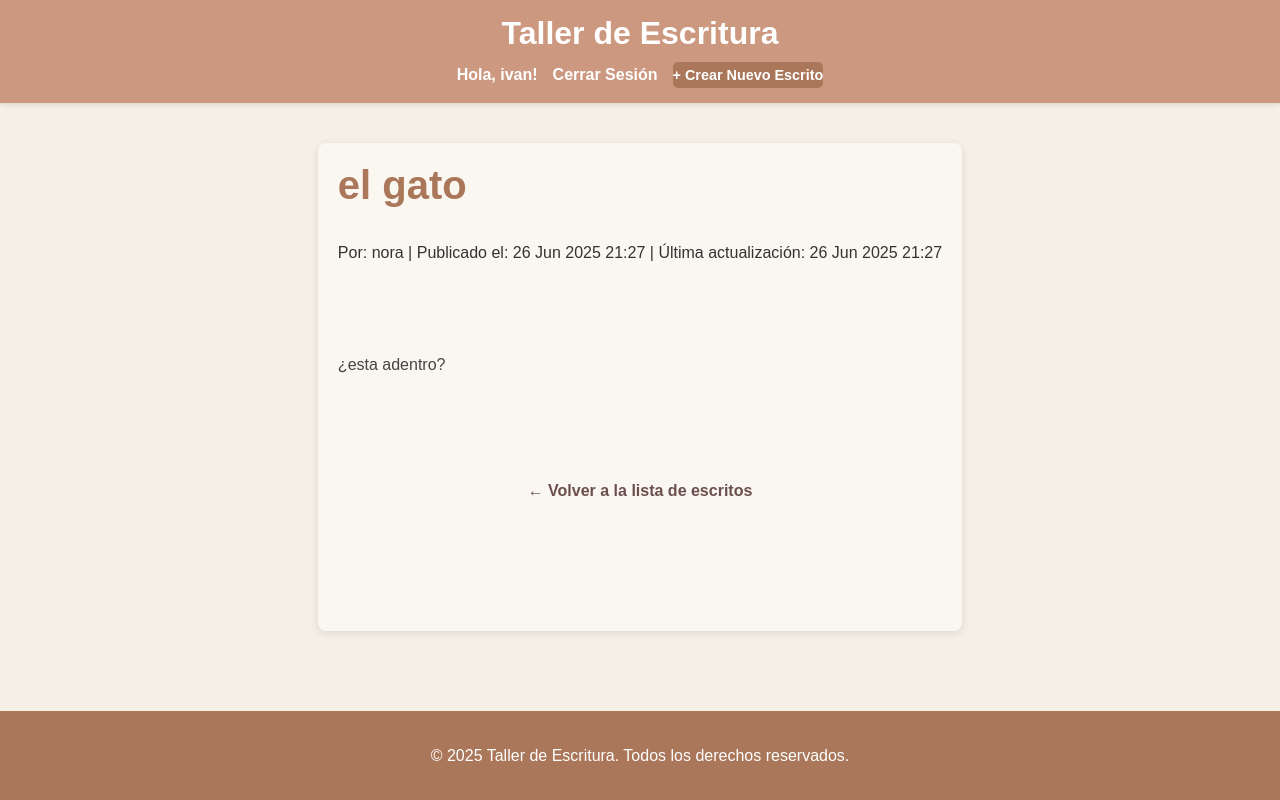
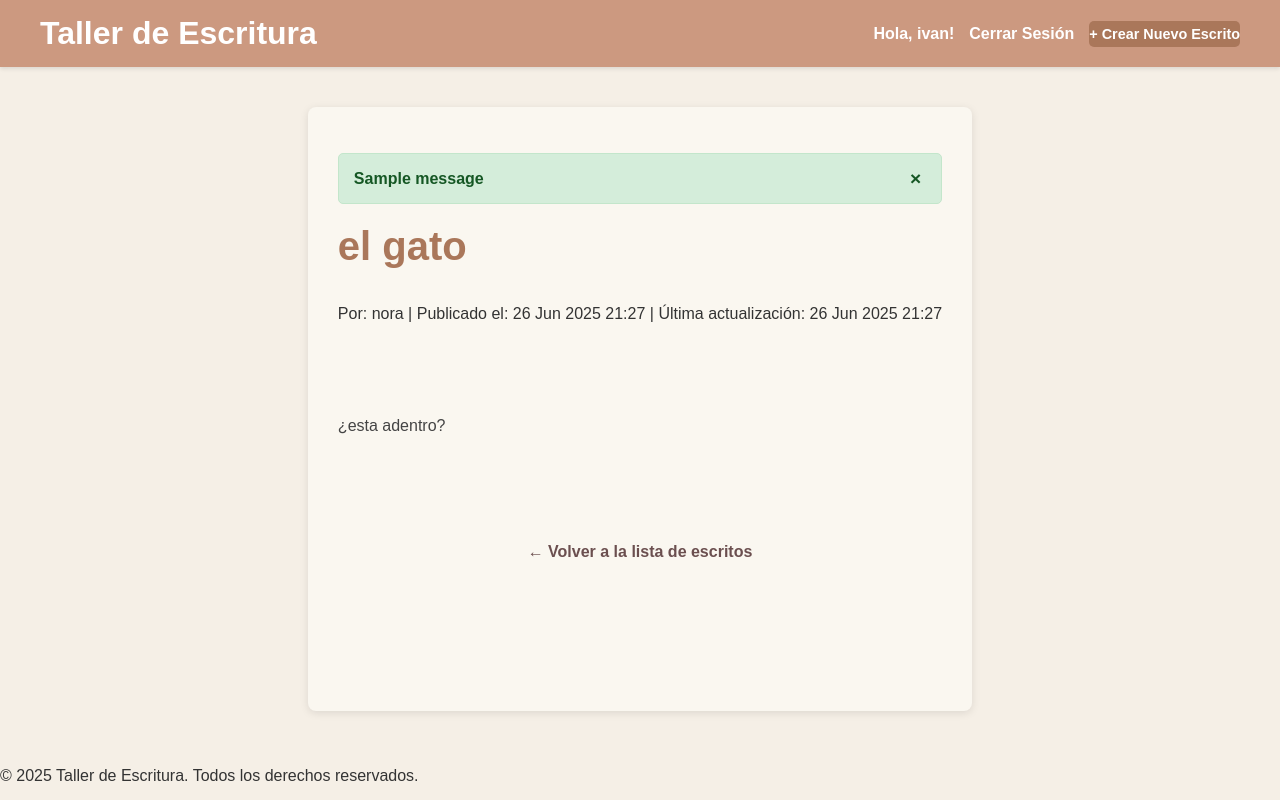
Before and after one commit to Alialmandoz/taller_escritura, a Django app: page /escritura/3/ in a window 1280 px wide. Run offline with Django 5.2, Linux system fonts and the light colour scheme; a user stored in the database is signed in; data comes from the database, SQL or seed files in the repository; both versions use the stored data as it was after the commit; one stand-in notice (Sample message) is shown.

Commit message:
feat: Implement Django messages framework for user feedback

```diff
--- a/static/css/main.css
+++ b/static/css/main.css
@@ -263,8 +263,6 @@ ul.errorlist {
 .back-link:hover {
     text-decoration: underline;
 }
-
-<<<<<<< HEAD:static/css/main.css
 /* Media Queries for Responsiveness */
 
 /* Small devices (phones, 600px and down) - Estilos base ya son para esto */
@@ -316,4 +314,58 @@ ul.errorlist {
 .button.danger:hover {
     background-color: #c82333; /* Rojo más oscuro al pasar el ratón */
 }
->>>>>>> ca996659e6b1d8f590b998bd8609d9f77266ca7a:taller_escritura/static/css/main.css
+.messages {
+    list-style: none;
+    padding: 0;
+    margin-bottom: 20px;
+}
+
+.messages li {
+    padding: 15px;
+    margin-bottom: 10px;
+    border-radius: 5px;
+    font-weight: bold;
+    display: flex;
+    justify-content: space-between;
+    align-items: center;
+    border: 1px solid transparent; /* Base para el borde */
+    color: #333; /* Color de texto por defecto */
+    position: relative;
+}
+
+/* Estilos específicos para cada tipo de mensaje (tags) */
+.messages li.success {
+    background-color: #d4edda;
+    border-color: #c3e6cb;
+    color: #155724;
+}
+
+.messages li.info {
+    background-color: #d1ecf1;
+    border-color: #bee5eb;
+    color: #0c5460;
+}
+
+.messages li.warning {
+    background-color: #fff3cd;
+    border-color: #ffeeba;
+    color: #856404;
+}
+
+.messages li.error {
+    background-color: #f8d7da;
+    border-color: #f5c6cb;
+    color: #721c24;
+}
+
+/* Estilo para el botón de cerrar mensaje */
+.close-message {
+    cursor: pointer;
+    font-weight: bold;
+    font-size: 1.2em;
+    padding: 0 5px;
+    line-height: 1;
+}
+.close-message:hover {
+    color: black;
+}
--- a/taller_escritura/templates/base.html
+++ b/taller_escritura/templates/base.html
@@ -1,21 +1,17 @@
 {# taller_escritura/templates/base.html #}
-{% load static %} {# IMPORTANT: This line loads Django's static files tags #}
+{% load static %}
 <!DOCTYPE html>
 <html lang="es">
 <head>
     <meta charset="UTF-8">
     <meta name="viewport" content="width=device-width, initial-scale=1.0">
-    {# AÑADIDO: Define a 'title' block that child templates can override #}
     <title>{% block title %}Taller de Escritura{% endblock %}</title>
 
-    {# MODIFICADO: Link to our main CSS file, served from static files #}
     <link rel="stylesheet" href="{% static 'css/main.css' %}">
 
-    {# AÑADIDO: Optional 'head_extra' block for additional CSS/JS specific to child templates #}
     {% block head_extra %}{% endblock %}
 </head>
 <body>
-    {# AÑADIDO: Basic navigation/auth links - common across pages #}
     <header class="main-header">
         <nav class="main-nav">
             <div class="logo">
@@ -35,17 +31,28 @@
     </header>
 
     <main class="container">
-        {# AÑADIDO: This is the main content block that child templates will fill #}
+        {# AÑADIDO: Bloque para mostrar mensajes del sistema de Django #}
+        {% if messages %}
+            <ul class="messages">
+                {% for message in messages %}
+                    {# Cada mensaje tiene tags como 'success', 'info', 'warning', 'error' #}
+                    <li{% if message.tags %} class="{{ message.tags }}"{% endif %}>
+                        {{ message }}
+                        <span class="close-message" onclick="this.parentNode.style.display='none';">×</span> {# Pequeña "X" para cerrar #}
+                    </li>
+                {% endfor %}
+            </ul>
+        {% endif %}
+        {# Fin del bloque de mensajes #}
+
         {% block content %}
         {% endblock %}
     </main>
 
-    {# AÑADIDO: Optional 'footer' block #}
-    <footer class="main-footer">
+    <footer>
         <p>© 2025 Taller de Escritura. Todos los derechos reservados.</p>
     </footer>
 
-    {# AÑADIDO: Optional 'body_extra' block for JavaScript files at the end of the body #}
     {% block body_extra %}{% endblock %}
 </body>
 </html>
```
Also changed, not shown: db.sqlite3.
